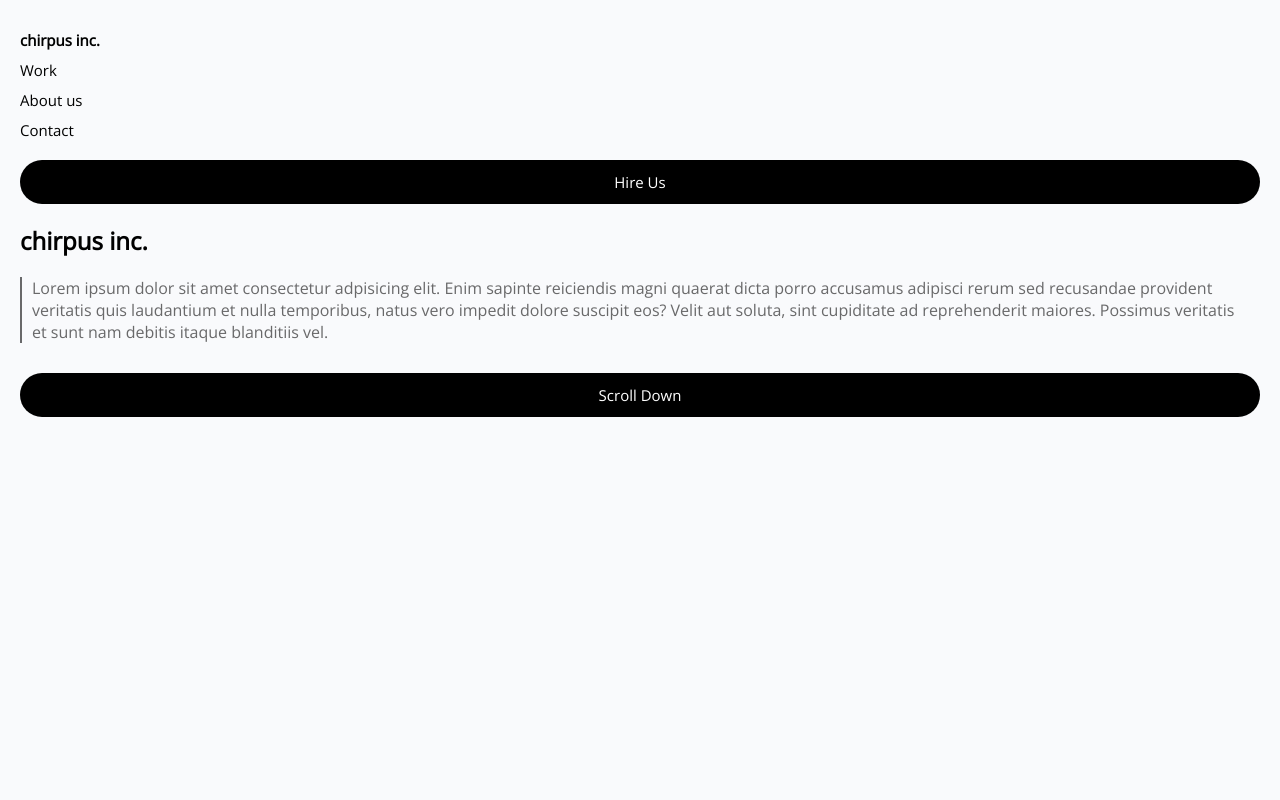
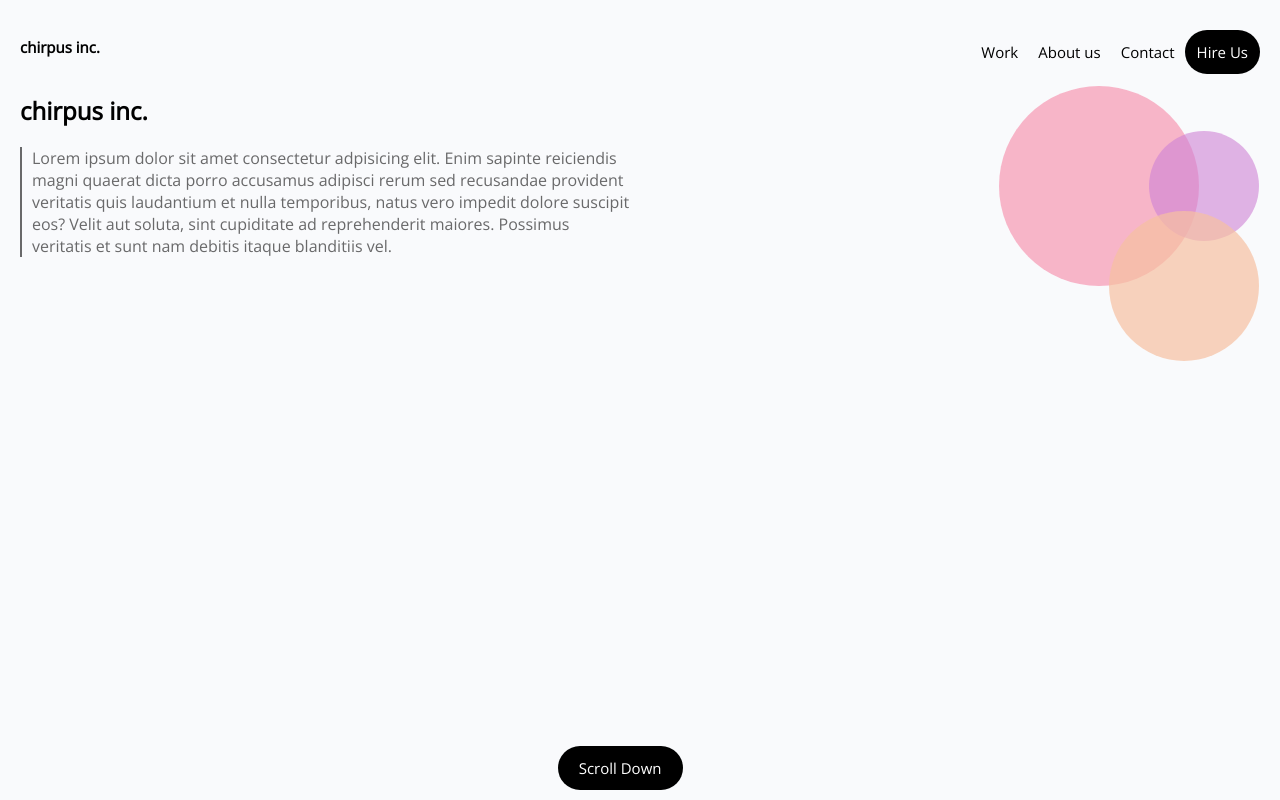
Before and after one commit to MrGBrown/gc_htmlcss_lab_pt1-, a plain HTML site: page index.html in a window 1280 px wide. Drawn offline with nearby package versions, Linux system fonts and the light colour scheme.

Commit message:
first commit

```diff
--- a/css/style.css
+++ b/css/style.css
@@ -34,7 +34,17 @@ a:visited {
 }
 
 
-.button{
+.button1{
+    padding: 12px;
+    border-radius: 50px;
+    background-color: #000000;
+    border: none;
+    color: #ffffff;
+    cursor: pointer;
+    width: 100%;
+}
+
+.button2{
     padding: 12px;
     border-radius: 50px;
     background-color: #000000;
@@ -46,7 +56,6 @@ a:visited {
 
 section {
     display: flex;
-    justify-content: flex-start;
     flex-direction: column;
     margin: 20px;
 }
@@ -57,3 +66,90 @@ section p{
     border-left: 2px solid #69696a;
     color: #69696a;
 }
+
+@media only screen and (min-width: 768px) {
+    header {
+        display: flex;
+        flex-direction: column;
+    }
+
+    ul {
+        display: flex;
+        align-items: center;
+        justify-content: space-between;
+    }
+
+    .links {
+        display: flex;
+        align-items: center;
+        justify-content: flex-end;
+        width: 50%;
+    }
+
+    .links a{
+        margin: 0px 10px;
+    }
+
+    .links button {
+        margin: 0 auto;
+    }
+
+    section {
+        flex-direction: row;
+    }
+
+    .maintxt {
+        width: 50%;
+    }
+
+    .button2 {
+        position: absolute;
+        bottom: 10px;
+        margin: 0 42%;
+        width: 125px;
+    }
+
+    .image {
+        width: 50%;
+        display: flex;
+        justify-content: flex-end;
+        align-items: center;
+    }
+
+    .container {
+        display: flex;
+        justify-content: flex-end;
+        align-items: center;
+        position: absolute;
+        right: 1px;
+    }
+
+    #circle1 {
+        position: absolute;
+        background-color: rgba(247, 136, 167, 0.6);
+        width: 200px;
+        height: 200px;
+        border-radius: 50%;
+        right: 80px;
+    }
+
+    #circle2 {
+        position: absolute;
+        background-color: rgba(247, 193, 162, 0.7);
+        width: 150px;
+        height: 150px;
+        border-radius: 50%;
+        right: 20px;
+        top: 25px;
+    }
+
+    #circle3 {
+        position: absolute;
+        background-color: rgba(207, 130, 213, 0.6);
+        width: 110px;
+        height: 110px;
+        border-radius: 50%;
+        right: 20px;
+    }
+
+  }
--- a/index.html
+++ b/index.html
@@ -10,22 +10,30 @@
   </head>
   <body>
     <header>
-        <nav>
             <ul>
-                <li><a href="#" id="title"><b>chirpus inc.</b></a></li>
+                <p><a href="#" id="title"><b>chirpus inc.</b></a></p>
+              <div class="links">
                 <li><a href="#">Work</a></li>
                 <li><a href="#">About us</a></li>
                 <li><a href="#">Contact</a></li>
+                <li><button class="button1">Hire Us</button></li>
+              </div>
             </ul>
-        </nav>
-        <a><button class="button">Hire Us</button></a>
     </header>
 
     <section>
         <div class="maintxt">
             <h2>chirpus inc.</h2>
             <p>Lorem ipsum dolor sit amet consectetur adpisicing elit. Enim sapinte reiciendis magni quaerat dicta porro accusamus adipisci rerum sed recusandae provident veritatis quis laudantium et nulla temporibus, natus vero impedit dolore suscipit eos? Velit aut soluta, sint cupiditate ad reprehenderit maiores. Possimus veritatis et sunt nam debitis itaque blanditiis vel.</p>
-            <button class="button">Scroll Down</button>
+            <button class="button2">Scroll Down</button>
+          </div>
+        <div class="image">
+          <div class="container">
+          <div id="circle1"></div>
+          <div id="circle3"></div>
+          <div id="circle2"></div>
+        </div>
+        </div>
     </section>
   </body>
 </html>
```
